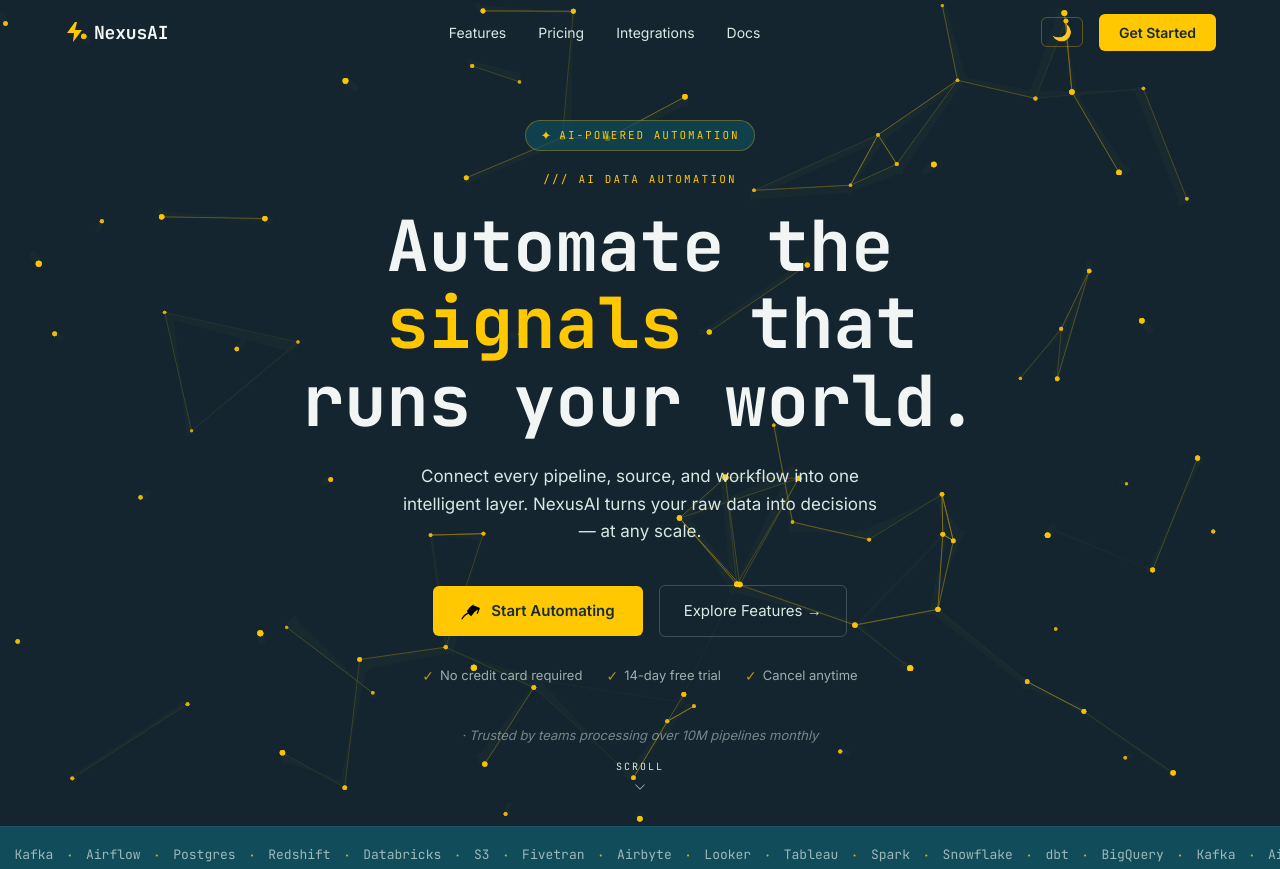
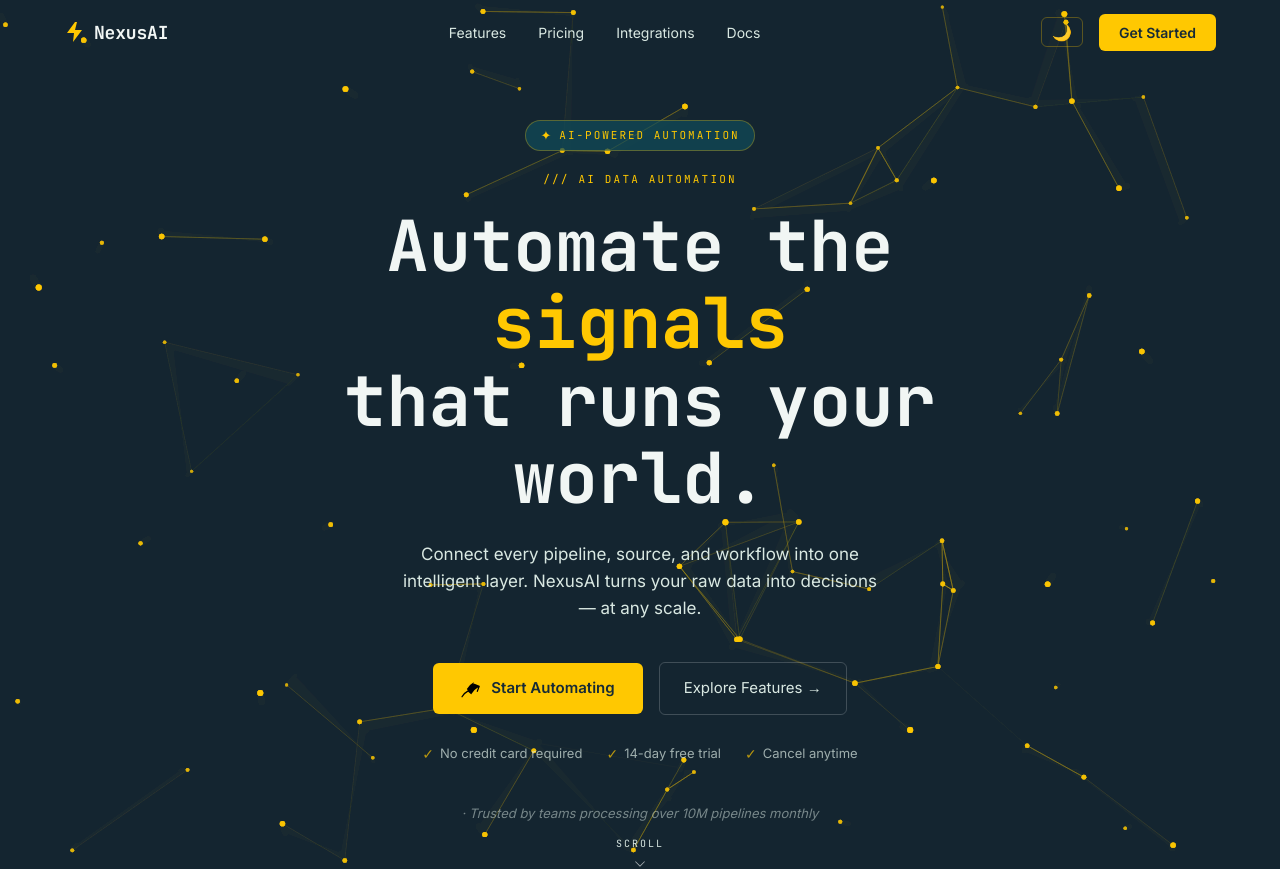
Before and after one commit to rudraXWork/NexusAI, a Next.js app: page / in a window 1280 px wide. Shown: the top 869 px of the page. Built offline with nearby package versions, Linux system fonts and the light colour scheme.

Commit message:
Fix word cycling gap — word on its own line, no width lock needed

```diff
--- a/app/components/Hero.tsx
+++ b/app/components/Hero.tsx
@@ -12,7 +12,6 @@ const WORDS = ['data', 'pipelines', 'signals', 'workflows', 'insights']
 export default function Hero() {
   const itemRefs = useRef<(HTMLElement | null)[]>([])
   const wordRef = useRef<HTMLSpanElement>(null)
-  const wrapperRef = useRef<HTMLSpanElement>(null)
   const wordIdx = useRef(0)
 
   useEffect(() => {
@@ -25,20 +24,6 @@ export default function Hero() {
         { duration: 220, delay: delays[i] ?? 0, easing: 'ease-out', fill: 'forwards' }
       )
     })
-
-    // Lock wrapper width to the longest word so H1 never reflows on word change
-    const el = wordRef.current
-    const wrapper = wrapperRef.current
-    if (el && wrapper) {
-      const canvas = document.createElement('canvas')
-      const ctx = canvas.getContext('2d')
-      if (ctx) {
-        const cs = getComputedStyle(el)
-        ctx.font = `${cs.fontWeight} ${cs.fontSize} ${cs.fontFamily}`
-        const maxW = Math.max(...WORDS.map(w => ctx.measureText(w).width))
-        wrapper.style.minWidth = `${Math.ceil(maxW)}px`
-      }
-    }
 
     // Word cycling — small Y translate + rAF gap between exit and entry
     const tick = () => {
@@ -145,11 +130,9 @@ export default function Hero() {
             marginBottom: 24,
           }}
         >
-          Automate the{' '}
-          <span ref={wrapperRef} style={{ display: 'inline-block', textAlign: 'center', verticalAlign: 'bottom' }}>
-            <span ref={wordRef} style={{ color: 'var(--forsythia)', display: 'inline-block' }}>data</span>
-          </span>
-          {' '}that runs your world.
+          Automate the<br />
+          <span ref={wordRef} style={{ color: 'var(--forsythia)', display: 'inline-block' }}>data</span>
+          <br />that runs your world.
         </h1>
 
         {/* Subtext */}
```
